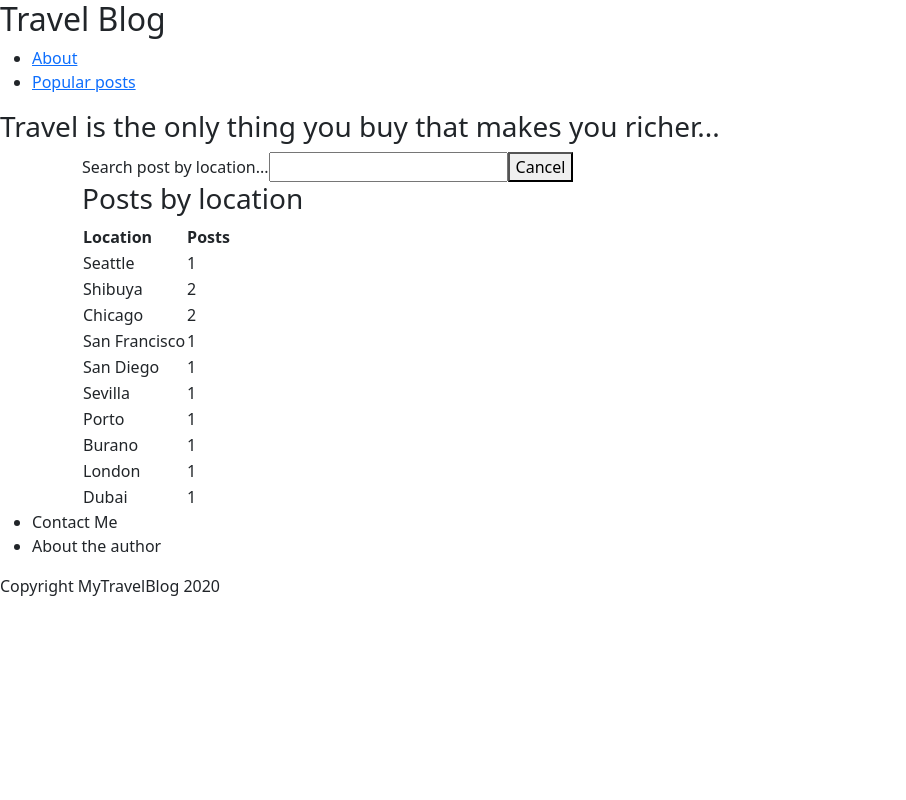
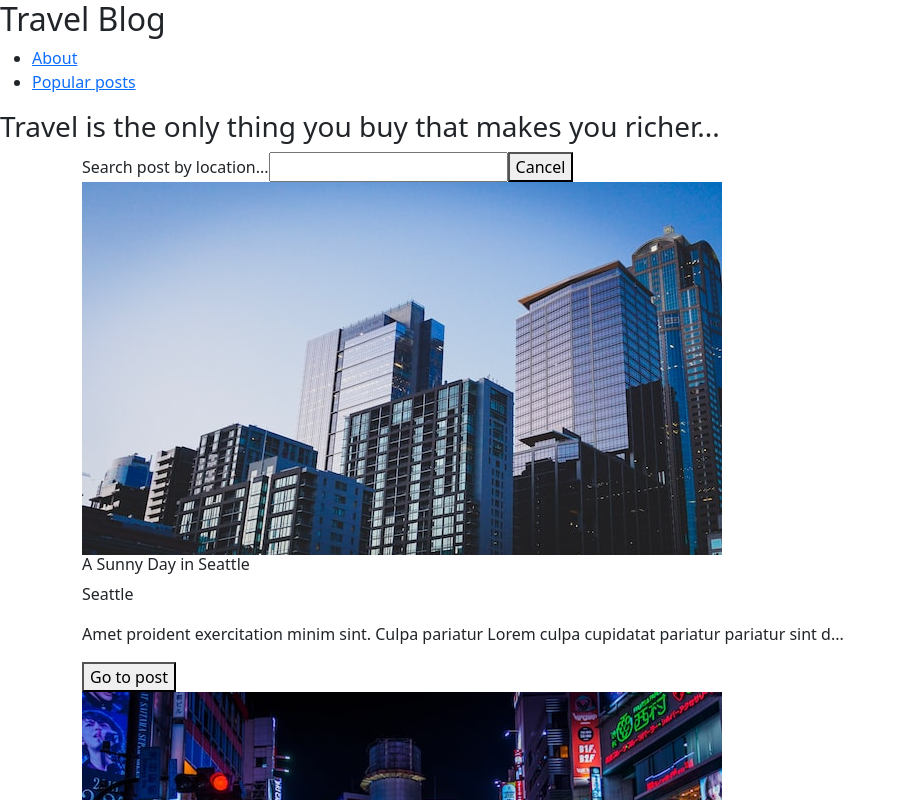
Before and after one commit to shanicegrif/lab-intro-to-bootstrap-w-react, a React (Vite) app: page / in a window 1280 px wide. Shown: the top 800 px of the page, without its empty margins (0-906 px from the left). Built offline with nearby package versions, Linux system fonts and the light colour scheme.

Commit message:
fixed error message

```diff
--- a/package.json
+++ b/package.json
@@ -10,6 +10,7 @@
     "preview": "vite preview"
   },
   "dependencies": {
+    "bootstrap": "^5.3.1",
     "react": "^18.2.0",
     "react-dom": "^18.2.0"
   },
--- a/src/Components/Card.jsx
+++ b/src/Components/Card.jsx
@@ -22,7 +22,7 @@ const Card = ({ post }) => {
       <p>{location}</p>
       <p>{showAllContent ? content : content.slice(0, 100) + "..."}</p>
       {content.length > 100 && (
-        <button className="btn" onClick={toggleContent}>
+        <button onClick={toggleContent}>
           {showAllContent ? "Show Less" : "Go to post"}
         </button>
       )}
--- a/src/Components/Travels.jsx
+++ b/src/Components/Travels.jsx
@@ -42,18 +42,19 @@ const Travels = () => {
         <button type="delete">Cancel</button>
       </form>
       <div>
-        {filteredPost ? (
-          <div>
-            {filteredPost.map((post) => {
-              <Card key={post.id} post={post} />;
-            })}
+        {filteredPost.length > 0 ? (
+          <div className="post">
+            {filteredPost.map((post) => (
+              <Card key={post.id} post={post} />
+            ))}
           </div>
         ) : (
           <div className="error">
-            <p>Something went wrong! Please try again later.</p>
+            <p>No matching posts found.</p>
           </div>
         )}
       </div>
+
       <div className="post-table">
         <h3>Posts by location</h3>
         <table>
```
Also changed, not shown: 1 other file (tests, documents, lock files or other folders).
